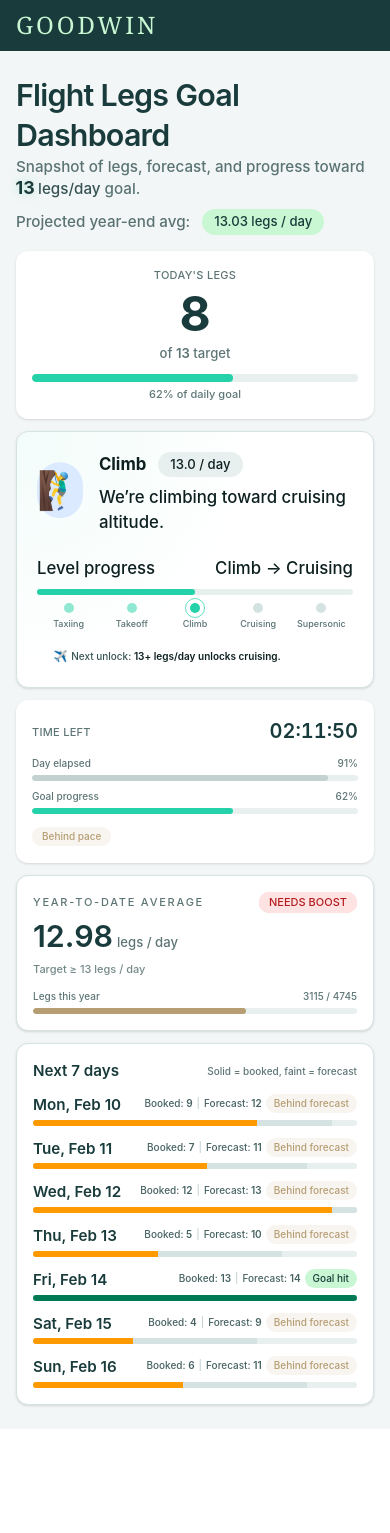
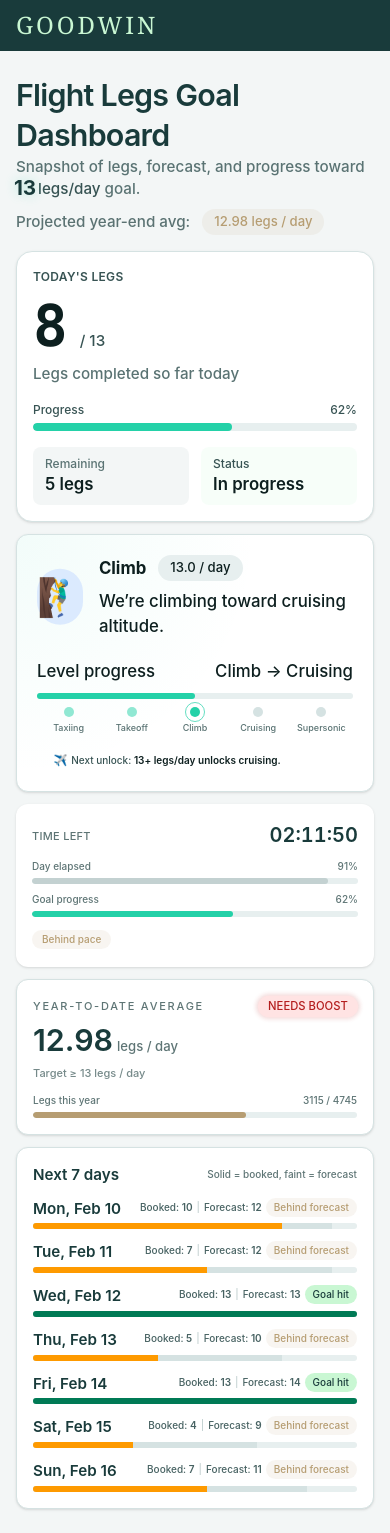
Before and after one commit to semper-aviation/goodwin-goal, a Next.js app: page / in a window 390 px wide. Before the commit the page ends 1429 px from the top, so only its background shows below. Built offline with nearby package versions, Linux system fonts and the light colour scheme.

Commit message:
fix logic

```diff
--- /dev/null
+++ b/app/components/CardConfetti.tsx
@@ -0,0 +1,49 @@
+import { AnimatePresence, motion } from "framer-motion"
+import React from "react"
+
+export const CardConfetti: React.FC<{ active: boolean }> = ({ active }) => {
+  const pieces = React.useMemo(
+    () =>
+      Array.from({ length: 24 }, (_, i) => ({
+        id: i,
+        left: `${Math.random() * 100}%`,
+        delay: Math.random() * 0.25,
+        duration: 0.9 + Math.random() * 0.6,
+      })),
+    []
+  )
+
+  return (
+    <AnimatePresence>
+      {active && (
+        <motion.div
+          className="pointer-events-none fixed inset-0 z-40 flex justify-center items-start"
+          initial={{ opacity: 0 }}
+          animate={{ opacity: 1 }}
+          exit={{ opacity: 0 }}
+        >
+          {pieces.map((p) => (
+            <motion.span
+              key={p.id}
+              className="absolute top-0 text-2xl"
+              style={{ left: p.left }}
+              initial={{ y: -20, opacity: 0, rotate: 0 }}
+              animate={{
+                y: 600,
+                opacity: [1, 1, 0],
+                rotate: 360,
+              }}
+              transition={{
+                duration: p.duration,
+                delay: p.delay,
+                ease: "easeOut", // ✅ camelCase
+              }}
+            >
+              🎉
+            </motion.span>
+          ))}
+        </motion.div>
+      )}
+    </AnimatePresence>
+  )
+}
--- a/app/dashboard/FlightLevelCard.tsx
+++ b/app/dashboard/FlightLevelCard.tsx
@@ -1,5 +1,5 @@
 import { motion } from "framer-motion"
-import { GameLevel } from "./sample"
+import { GameLevel } from "../utils/sample"
 
 type FlightLevelCardProps = {
   gameLevel: GameLevel
--- a/app/dashboard/TodayCard.tsx
+++ b/app/dashboard/TodayCard.tsx
@@ -1,24 +1,30 @@
 import { AnimatePresence, motion } from "framer-motion"
+import { CardConfetti } from "../components/CardConfetti"
 
 type TodayHeroProps = {
   todayLegs: number
   todayGoalPercent: number
   DAILY_TARGET: number
+  celebrate?: boolean
 }
 
 export const TodayHeroCard: React.FC<TodayHeroProps> = ({
   todayLegs,
   todayGoalPercent,
   DAILY_TARGET,
+  celebrate = false,
 }) => {
   const clampedPercent = Math.min(todayGoalPercent, 120)
 
   return (
     <motion.div
-      className="rounded-2xl bg-white shadow-sm border border-[var(--gw-grey-200)] px-6 py-5 flex flex-col md:flex-row md:items-center md:justify-between gap-6"
+      className="relative rounded-2xl bg-white shadow-sm border border-[var(--gw-grey-200)] px-4 py-4 md:px-6 md:py-5 flex flex-col md:flex-row md:items-center md:justify-between gap-4 md:gap-6"
       initial={{ opacity: 0, y: 12 }}
       animate={{ opacity: 1, y: 0 }}
     >
+      {/* 🎉 Confetti only inside this card (works on mobile + desktop) */}
+      <CardConfetti active={celebrate} />
+
       {/* Left: big number */}
       <div className="flex-1 flex flex-col items-start">
         <p className="text-[12px] font-semibold uppercase tracking-wide text-[var(--text-medium)]">
@@ -33,13 +39,13 @@ export const TodayHeroCard: React.FC<TodayHeroProps> = ({
               animate={{ scale: 1, opacity: 1, y: 0 }}
               exit={{ scale: 1.05, opacity: 0 }}
               transition={{ duration: 0.2 }}
-              className="font-mono tabular-nums text-7xl md:text-8xl font-bold text-[var(--text-strong)] leading-none"
+              className="font-mono tabular-nums text-5xl sm:text-6xl md:text-7xl lg:text-8xl font-bold text-[var(--text-strong)] leading-none"
             >
               {todayLegs}
             </motion.div>
           </AnimatePresence>
 
-          <span className="pb-1 text-base font-medium text-[var(--text-medium)]">
+          <span className="pb-1 text-sm md:text-base font-medium text-[var(--text-medium)]">
             / {DAILY_TARGET}
           </span>
         </div>
@@ -57,9 +63,9 @@ export const TodayHeroCard: React.FC<TodayHeroProps> = ({
             <span>Progress</span>
             <span>{clampedPercent.toFixed(0)}%</span>
           </div>
-          <div className="h-2.5 w-full rounded-full bg-[var(--gw-grey-100)] overflow-hidden">
+          <div className="h-2 w-full rounded-full bg-[var(--gw-grey-100)] overflow-hidden">
             <div
-              className="h-2.5 rounded-full bg-[var(--gw-primary)] transition-all"
+              className="h-2 rounded-full bg-[var(--gw-primary)] transition-all"
               style={{ width: `${Math.min(clampedPercent, 100)}%` }}
             />
           </div>
--- a/app/dashboard/UpcomingForecastCard.tsx
+++ b/app/dashboard/UpcomingForecastCard.tsx
@@ -1,6 +1,6 @@
 import { motion } from "framer-motion"
 import { formatShortDate, isTodayIso } from "../utils/functions"
-import { DashboardSnapshot } from "./sample"
+import { DashboardSnapshot } from "../utils/sample"
 
 type UpcomingForecastCardProps = {
   upcoming: DashboardSnapshot["upcoming"]
--- a/app/dashboard/YtdAverageCard.tsx
+++ b/app/dashboard/YtdAverageCard.tsx
@@ -17,7 +17,6 @@ export const YtdAverageCard: React.FC<YtdAverageCardProps> = ({
   DAILY_TARGET,
   annualPercent,
 }) => {
-  console.log(avgLegs)
   return (
     <motion.div
       className="bg-white rounded-xl shadow-sm border border-[var(--gw-grey-200)] p-4 flex flex-col justify-between"
--- a/app/dashboard/sample.ts
+++ /dev/null
@@ -1,81 +0,0 @@
-type UpcomingDay = {
-  date: string
-  plannedLegs: number
-  forecastLegs: number
-}
-
-type ProjectedYearEnd = {
-  totalLegs: number
-  avgLegs: number
-}
-
-export type DashboardSnapshot = {
-  todayLegs: number
-  ytdLegs: number
-  daysElapsed: number
-  upcoming: UpcomingDay[]
-  projectedYearEnd: ProjectedYearEnd | null
-}
-
-export type GameLevel = {
-  name: string
-  emoji: string
-  description: string
-  colorClasses: string
-  nextHint: string
-}
-
-export const initialSnapshot: DashboardSnapshot = {
-  todayLegs: 0,
-  ytdLegs: 0,
-  daysElapsed: 1,
-  upcoming: [],
-  projectedYearEnd: null,
-}
-
-export const sampleData: DashboardSnapshot = {
-  todayLegs: 8,
-  ytdLegs: 3115,
-  daysElapsed: 240,
-  upcoming: [
-    {
-      date: "2025-02-10",
-      plannedLegs: 9,
-      forecastLegs: 12,
-    },
-    {
-      date: "2025-02-11",
-      plannedLegs: 7,
-      forecastLegs: 11,
-    },
-    {
-      date: "2025-02-12",
-      plannedLegs: 12,
-      forecastLegs: 13,
-    },
-    {
-      date: "2025-02-13",
-      plannedLegs: 5,
-      forecastLegs: 10,
-    },
-    {
-      date: "2025-02-14",
-      plannedLegs: 13,
-      forecastLegs: 14,
-    },
-    {
-      date: "2025-02-15",
-      plannedLegs: 4,
-      forecastLegs: 9,
-    },
-    {
-      date: "2025-02-16",
-      plannedLegs: 6,
-      forecastLegs: 11,
-    },
-  ],
-  projectedYearEnd: {
-    totalLegs: 4755,
-    avgLegs: 13.03,
-  },
-}
--- a/app/globals.css
+++ b/app/globals.css
@@ -76,7 +76,7 @@ body {
     text-shadow: 0 0 0 rgba(36, 209, 168, 0);
   }
   50% {
-    transform: scale(1.06);
+    transform: scale(1.25);
     text-shadow: 0 0 10px rgba(36, 209, 168, 0.35);
   }
   100% {
--- a/app/page.tsx
+++ b/app/page.tsx
@@ -8,7 +8,8 @@ import {
   GameLevel,
   initialSnapshot,
   sampleData,
-} from "./dashboard/sample"
+  simulateNextSnapshot,
+} from "./utils/sample"
 import { CountdownCard } from "./dashboard/CountdownCard"
 import { TodayHeroCard } from "./dashboard/TodayCard"
 import { YtdAverageCard } from "./dashboard/YtdAverageCard"
@@ -24,6 +25,7 @@ const GoalsDashboard: React.FC = () => {
   const [now, setNow] = useState(new Date())
   const [loading, setLoading] = useState(true)
   const [error, setError] = useState<string | null>(null)
+  const [justIncreasedToday, setJustIncreasedToday] = useState(false)
 
   // Tick every second for countdown
   useEffect(() => {
@@ -32,13 +34,37 @@ const GoalsDashboard: React.FC = () => {
   }, [])
 
   // Single API call on mount
+  // Single API call on mount + simulated realtime updates
   useEffect(() => {
-    const timer = setTimeout(() => {
-      setStats(sampleData)
-      setLoading(false)
-    }, 800) // small fake delay to show loading state
-    return () => clearTimeout(timer)
+    // initial load
+    setStats(sampleData)
+    setLoading(false)
+
+    const intervalId = setInterval(() => {
+      setStats((prev) => {
+        const next = simulateNextSnapshot(prev)
+
+        // If today's legs increased, fire confetti
+        if (next.todayLegs > prev.todayLegs) {
+          setJustIncreasedToday(true)
+        }
+
+        return next
+      })
+    }, 3000) // “API call” every 3s
+
+    return () => clearInterval(intervalId)
   }, [])
+
+  useEffect(() => {
+    if (!justIncreasedToday) return
+
+    const timeoutId = setTimeout(() => {
+      setJustIncreasedToday(false)
+    }, 1500)
+
+    return () => clearTimeout(timeoutId)
+  }, [justIncreasedToday])
 
   const { timeLeftLabel, dayPercent } = useMemo(() => getDayTiming(now), [now])
 
@@ -64,6 +90,7 @@ const GoalsDashboard: React.FC = () => {
   return (
     <div className="min-h-screen bg-[var(--gw-grey-50)]">
       <GoodwinHeader />
+
       <div className="max-w-6xl mx-auto px-4 py-6 space-y-4 bg-[var(--gw-grey-50)]">
         {/* HEADER */}
         <div className="flex flex-col gap-2 md:flex-row md:items-center md:justify-between">
@@ -127,6 +154,7 @@ const GoalsDashboard: React.FC = () => {
                   todayLegs={stats.todayLegs}
                   todayGoalPercent={todayGoalPercent}
                   DAILY_TARGET={DAILY_TARGET}
+                  celebrate={justIncreasedToday}
                 />
 
                 <div className="space-y-4">
@@ -169,6 +197,7 @@ const GoalsDashboard: React.FC = () => {
                 aheadOfPace={aheadOfPace}
                 onTrack={onTrack}
                 timeLeftLabel={timeLeftLabel}
+                celebrateToday={justIncreasedToday}
               />
             </div>
           </>
@@ -192,6 +221,7 @@ type MobileProps = {
   aheadOfPace: boolean
   onTrack: boolean
   timeLeftLabel: string
+  celebrateToday: boolean
 }
 
 const MobileDashboard: React.FC<MobileProps> = ({
@@ -204,45 +234,17 @@ const MobileDashboard: React.FC<MobileProps> = ({
   aheadOfPace,
   onTrack,
   timeLeftLabel,
+  celebrateToday,
 }) => {
   return (
     <div className="space-y-3">
       {/* Today */}
-      <motion.div
-        className="bg-white rounded-xl shadow-sm p-4 flex flex-col items-center"
-        initial={{ opacity: 0, y: 8 }}
-        animate={{ opacity: 1, y: 0 }}
-      >
-        <p className="text-[11px] text-[var(--gw-primary-dark)]/70 uppercase tracking-wide mb-1">
-          Today&apos;s legs
-        </p>
-        <AnimatePresence mode="popLayout">
-          <motion.div
-            key={stats.todayLegs}
-            initial={{ scale: 0.8, opacity: 0 }}
-            animate={{ scale: 1, opacity: 1 }}
-            exit={{ scale: 1.1, opacity: 0 }}
-            transition={{ duration: 0.2 }}
-            className="text-4xl font-bold text-[var(--gw-primary-dark)]"
-          >
-            {stats.todayLegs}
-          </motion.div>
-        </AnimatePresence>
-        <p className="text-xs text-[var(--gw-primary-dark)]/70 mt-1">
-          of <span className="font-semibold">{DAILY_TARGET}</span> target
-        </p>
-        <div className="w-full mt-3">
-          <div className="h-2 w-full rounded-full bg-[var(--gw-grey-100)] overflow-hidden">
-            <div
-              className="h-2 rounded-full bg-[var(--gw-primary)] transition-all"
-              style={{ width: `${Math.min(todayGoalPercent, 100)}%` }}
-            />
-          </div>
-          <p className="mt-1 text-[11px] text-[var(--gw-primary-dark)]/70 text-center">
-            {todayGoalPercent.toFixed(0)}% of daily goal
-          </p>
-        </div>
-      </motion.div>
+      <TodayHeroCard
+        todayLegs={stats.todayLegs}
+        todayGoalPercent={todayGoalPercent}
+        DAILY_TARGET={DAILY_TARGET}
+        celebrate={celebrateToday}
+      />
 
       {/* Flight level card */}
       <FlightLevelCard gameLevel={gameLevel} avgLegs={avgLegs} />
--- /dev/null
+++ b/app/utils/sample.ts
@@ -0,0 +1,170 @@
+type UpcomingDay = {
+  date: string
+  plannedLegs: number
+  forecastLegs: number
+}
+
+type ProjectedYearEnd = {
+  totalLegs: number
+  avgLegs: number
+}
+
+export type DashboardSnapshot = {
+  todayLegs: number
+  ytdLegs: number
+  daysElapsed: number
+  upcoming: UpcomingDay[]
+  projectedYearEnd: ProjectedYearEnd | null
+}
+
+export type GameLevel = {
+  name: string
+  emoji: string
+  description: string
+  colorClasses: string
+  nextHint: string
+}
+
+export const initialSnapshot: DashboardSnapshot = {
+  todayLegs: 0,
+  ytdLegs: 0,
+  daysElapsed: 1,
+  upcoming: [],
+  projectedYearEnd: null,
+}
+
+export const sampleData: DashboardSnapshot = {
+  todayLegs: 8,
+  ytdLegs: 3115,
+  daysElapsed: 240,
+  upcoming: [
+    {
+      date: "2025-02-10",
+      plannedLegs: 9,
+      forecastLegs: 12,
+    },
+    {
+      date: "2025-02-11",
+      plannedLegs: 7,
+      forecastLegs: 11,
+    },
+    {
+      date: "2025-02-12",
+      plannedLegs: 12,
+      forecastLegs: 13,
+    },
+    {
+      date: "2025-02-13",
+      plannedLegs: 5,
+      forecastLegs: 10,
+    },
+    {
+      date: "2025-02-14",
+      plannedLegs: 13,
+      forecastLegs: 14,
+    },
+    {
+      date: "2025-02-15",
+      plannedLegs: 4,
+      forecastLegs: 9,
+    },
+    {
+      date: "2025-02-16",
+      plannedLegs: 6,
+      forecastLegs: 11,
+    },
+  ],
+  projectedYearEnd: {
+    totalLegs: 4755,
+    avgLegs: 13.03,
+  },
+}
+
+// utils/sample.ts
+
+const SIM_DAILY_TARGET = 13 // keep in sync with DAILY_TARGET in the dashboard
+
+export function simulateNextSnapshot(
+  prev: DashboardSnapshot
+): DashboardSnapshot {
+  // 1) Today + YTD
+  const shouldIncrementToday = Math.random() < 0.5 // 50% of ticks
+  const todayIncrement = shouldIncrementToday ? 1 : 0
+
+  const todayLegs = prev.todayLegs + todayIncrement
+  const ytdLegs = prev.ytdLegs + todayIncrement
+
+  // 2) Upcoming 7 days evolution
+  const upcoming = prev.upcoming.map((day, index) => {
+    let plannedLegs = day.plannedLegs
+    let forecastLegs = day.forecastLegs
+
+    // Higher chance of new bookings in the next 1–3 days,
+    // lower chance further out.
+    const bookingProb =
+      index === 0 ? 0.7 : index === 1 ? 0.5 : index === 2 ? 0.35 : 0.2
+
+    if (Math.random() < bookingProb) {
+      plannedLegs += 1
+    }
+
+    // Occasionally adjust forecast slightly (market demand, etc.)
+    if (Math.random() < 0.18) {
+      const delta = Math.random() < 0.5 ? -1 : 1
+      forecastLegs = Math.max(0, forecastLegs + delta)
+    }
+
+    // Clamp values so they stay believable
+    const maxPlanned = SIM_DAILY_TARGET + 6
+    const maxForecast = SIM_DAILY_TARGET + 4
+
+    plannedLegs = Math.max(0, Math.min(plannedLegs, maxPlanned))
+    forecastLegs = Math.max(0, Math.min(forecastLegs, maxForecast))
+
+    // Optional: keep planned reasonably close to forecast
+    if (plannedLegs > forecastLegs + 3) {
+      forecastLegs = plannedLegs - 2
+    }
+
+    return {
+      ...day,
+      plannedLegs,
+      forecastLegs,
+    }
+  })
+
+  // 3) Update projected year-end based on new YTD
+  const projectedYearEnd = recalcProjection({
+    daysElapsed: prev.daysElapsed,
+    ytdLegs,
+  })
+
+  return {
+    ...prev,
+    todayLegs,
+    ytdLegs,
+    upcoming,
+    projectedYearEnd,
+  }
+}
+
+function recalcProjection({
+  daysElapsed,
+  ytdLegs,
+}: {
+  daysElapsed: number
+  ytdLegs: number
+}): DashboardSnapshot["projectedYearEnd"] {
+  if (!daysElapsed || daysElapsed <= 0) return { avgLegs: 0, totalLegs: 0 }
+
+  const avgLegs = ytdLegs / daysElapsed
+  const avgRounded = Number(avgLegs.toFixed(2))
+
+  // Full-year projection
+  const totalLegs = avgRounded * 365
+
+  return {
+    avgLegs: avgRounded,
+    totalLegs,
+  }
+}
```
